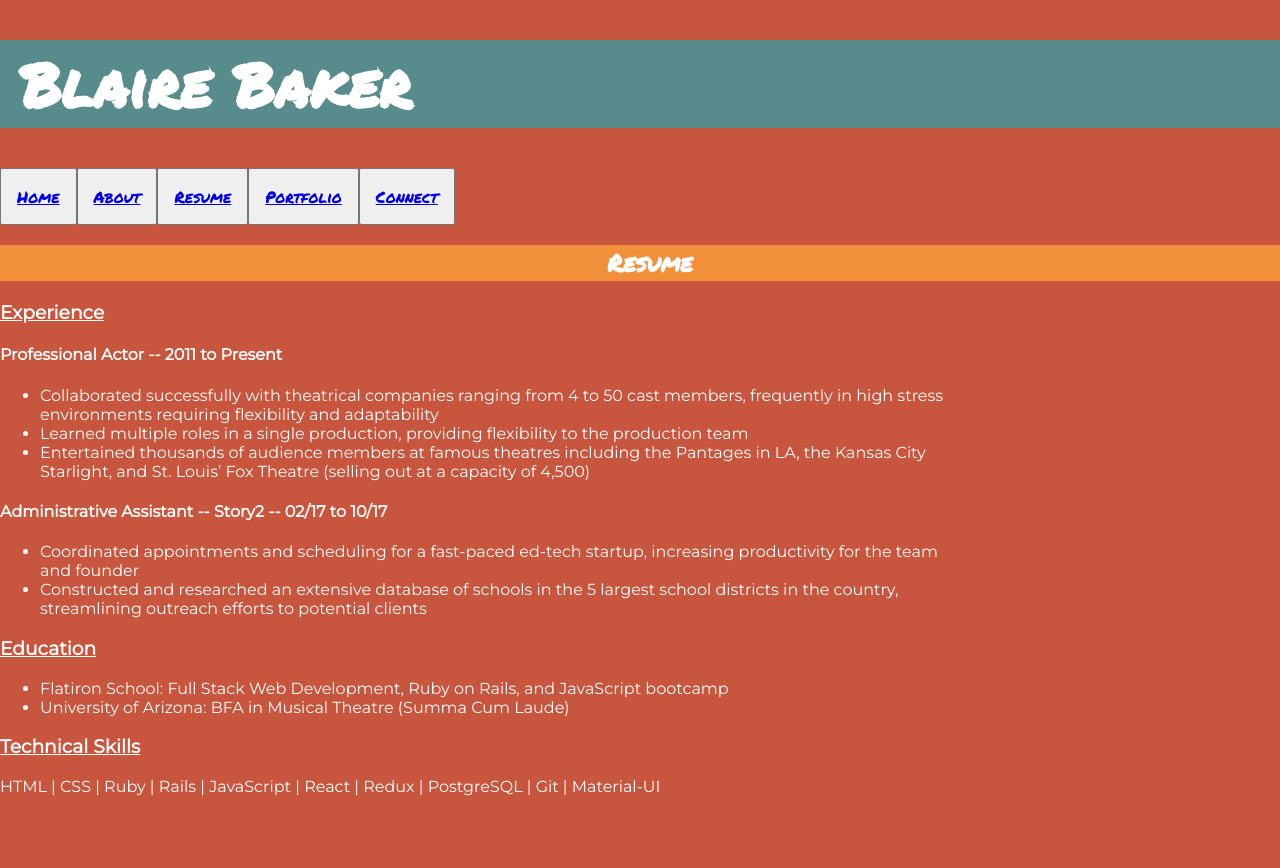
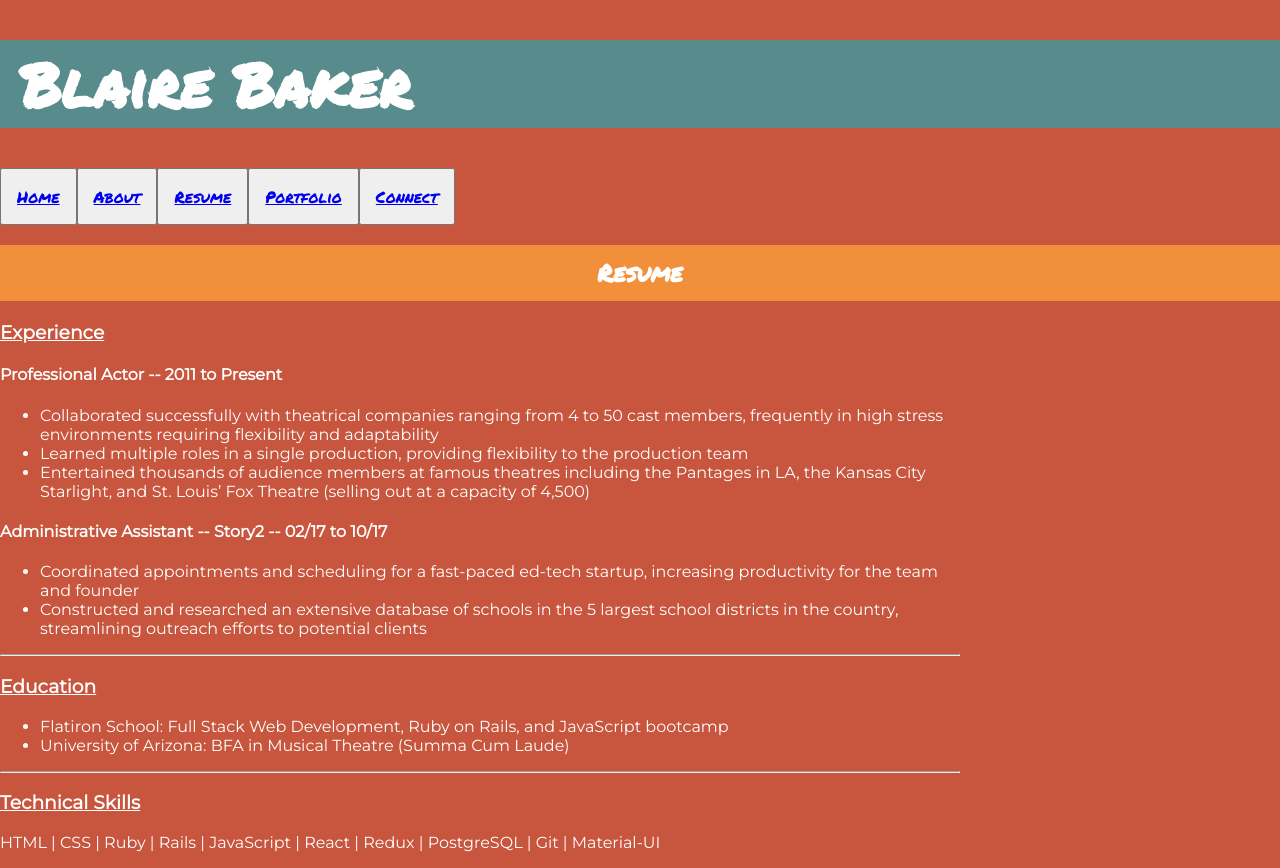
Before and after one commit to thequeenbeebs/portfolio, a React (Create React App) app: page /resume in a window 1280 px wide. Before the commit the page ends 812 px from the top, so only its background shows below. Built offline with nearby package versions, Linux system fonts and the light colour scheme.

Commit message:
adjust orange padding

```diff
--- a/src/components/Resume.js
+++ b/src/components/Resume.js
@@ -20,14 +20,14 @@ export default function Resume() {
                 <li>Coordinated appointments and scheduling for a fast-paced ed-tech startup, increasing productivity for the team and founder</li>
                 <li>Constructed and researched an extensive database of schools in the 5 largest school districts in the country, streamlining outreach efforts to potential clients</li>
             </ul>
-
+            <hr></hr>
             <h3><u>Education</u></h3>
 
             <ul>
                 <li>Flatiron School: Full Stack Web Development, Ruby on Rails, and JavaScript bootcamp</li>
                 <li>University of Arizona: BFA in Musical Theatre (Summa Cum Laude)</li>
             </ul>
-
+            <hr></hr>
             <h3><u>Technical Skills</u></h3>
 
             <p>HTML | CSS | Ruby | Rails | JavaScript | React | Redux | PostgreSQL | Git | Material-UI </p>
--- a/src/index.css
+++ b/src/index.css
@@ -55,6 +55,7 @@ img {
 
 .orange-background {
   background-color:#f28f3b;
+  padding: 10px;
 }
 
 nav {
```
Also changed, not shown: src/components/Portfolio.js (line endings or trailing spaces).
